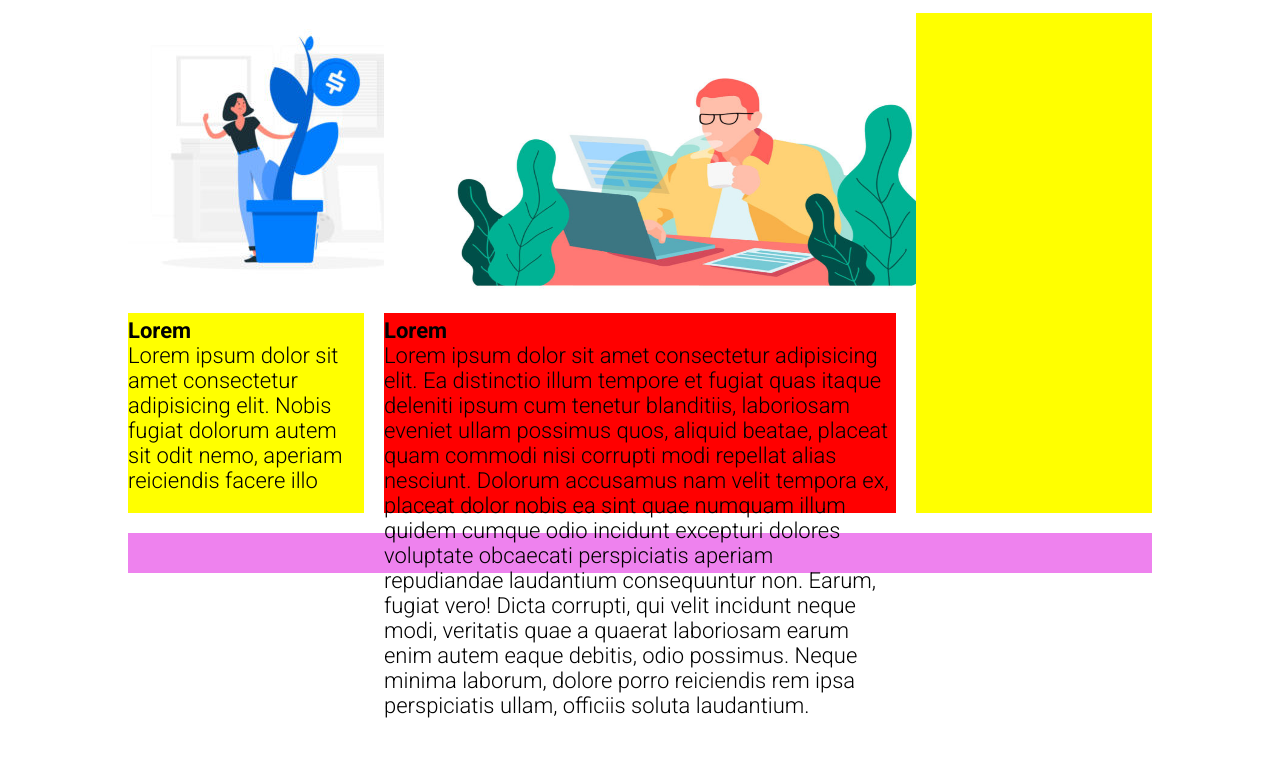
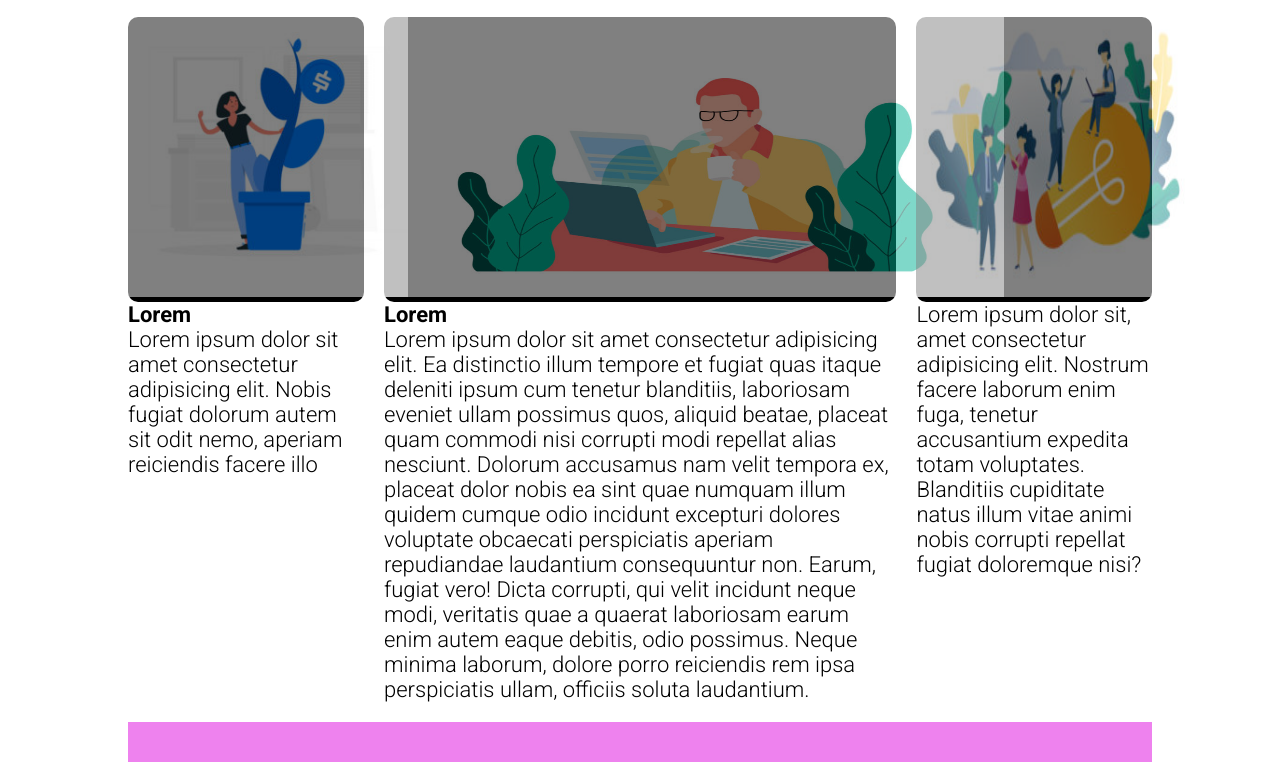
Before and after one commit to FrancescoCoclite/htmlcss-wp, a plain HTML site: page index.html in a window 1280 px wide. Shown: the part 605-1367 px from the top of the page. Before the commit the page ends 1323 px from the top, so only its background shows below. Drawn offline with nearby package versions, Linux system fonts and the light colour scheme.

Commit message:
add immagini

```diff
--- a/css/style.css
+++ b/css/style.css
@@ -52,14 +52,19 @@ nav li a {
     font-size: 16px;
 }
 
+.bgc-scuro{
+    background-color: black;
+    border-radius: 10px;
 
+}
 .jumbotron {
     margin-top: 20px;
     background-image: url(../img/banner.jpg);
     background-position: center;
     margin-bottom: 50px;
     border-radius: 10px;
-    opacity: 0.8;
+    opacity: 0.5;
+
 }
 
 .testo-img{
@@ -104,8 +109,17 @@ nav li a {
 }
 
 .uomo{
-    height: 300px;
+    height: 280px;
     width: 620px;
+    opacity: 0.5;
+}
+.opacity{
+    opacity: 0.5;
+    height: 280px;
+
+}
+.lampada{
+    width: 280px;
 }
 /* debug - sezione che andrò ad elimininare */
 /* .debug #logo {
@@ -123,7 +137,7 @@ nav li a {
 } */
 
 
-.debug .section-title{
+/* .debug .section-title{
     height: 70px;
     background-color: cyan;
 }
@@ -132,12 +146,12 @@ nav li a {
 .debug .col-dx {
     height: 500px;
     background-color: yellow;
-}
+} */
 
-.debug .container-main {
+/* .debug .container-main {
     height: 500px;
     background-color: red;
-}
+} */
 
 
 .debug footer{
--- a/index.html
+++ b/index.html
@@ -36,10 +36,12 @@
             <!-- fine menù principale -->
 
             <!-- inizio jumbotron -->
+        <div class="bgc-scuro">
             <div class="jumbotron clearfix ">
                     <h2 class="testo-img top">Pretium ac placerat dui interdum nunc in eros urna morbi</h2>
                     <h3 class="testo-img bot">Lorem ipsum dolor sit amet consectetur adipisicing elit. Culpa eaque ex cupiditate provident tempore maiores! Esse eveniet sint error tenetur.<h3>
             </div>
+        </div>
             <!-- fine jumbotron -->
         </header>
         <!-- fine instestazione -->
@@ -56,7 +58,9 @@
             <div class="section-main">
                 <!-- inizio colonna di sinistra -->
                 <aside class="col-sx">
-                    <img src="img/img-1.jpg" alt="ragazza">
+                    <div class="bgc-scuro">
+                        <img class="opacity" src="img/img-1.jpg" alt="ragazza">
+                    </div>
                     <h4>Lorem</h4>
                     <p>Lorem ipsum dolor sit amet consectetur adipisicing elit. Nobis fugiat dolorum autem sit odit nemo, aperiam reiciendis facere illo </p>
                 </aside>
@@ -64,7 +68,9 @@
 
                 <!-- inizio container main -->
                 <div class="container-main">
-                    <img class="uomo" src="img/banner-2.jpg" alt="uomo che beve">
+                    <div class="bgc-scuro">
+                        <img class="uomo opacity" src="img/banner-2.jpg" alt="uomo che beve">
+                    </div>
                     <h4>Lorem</h4>
                     <p>Lorem ipsum dolor sit amet consectetur adipisicing elit. Ea distinctio illum tempore et fugiat quas itaque deleniti ipsum cum tenetur blanditiis, laboriosam eveniet ullam possimus quos, aliquid beatae, placeat quam commodi nisi corrupti modi repellat alias nesciunt. Dolorum accusamus nam velit tempora ex, placeat dolor nobis ea sint quae numquam illum quidem cumque odio incidunt excepturi dolores voluptate obcaecati perspiciatis aperiam repudiandae laudantium consequuntur non. Earum, fugiat vero! Dicta corrupti, qui velit incidunt neque modi, veritatis quae a quaerat laboriosam earum enim autem eaque debitis, odio possimus. Neque minima laborum, dolore porro reiciendis rem ipsa perspiciatis ullam, officiis soluta laudantium. </p>
 
@@ -72,7 +78,12 @@
                 <!-- fine container main -->
 
                 <!-- inizio colonna di destra -->
-                <aside class="col-dx"></aside>
+                <aside class="col-dx">
+                    <div class="bgc-scuro">
+                        <img class="opacity lampada" src="img/img-3.jpg" alt="lampadina">
+                    </div>
+                    <p>Lorem ipsum dolor sit, amet consectetur adipisicing elit. Nostrum facere laborum enim fuga, tenetur accusantium expedita totam voluptates. Blanditiis cupiditate natus illum vitae animi nobis corrupti repellat fugiat doloremque nisi?</p>
+                </aside>
                 <!-- fine colonna di destra -->
 
                 <!-- section-main after crea un elemento in questo punto -->
```
